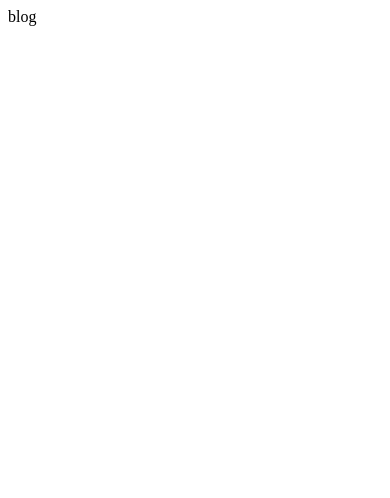
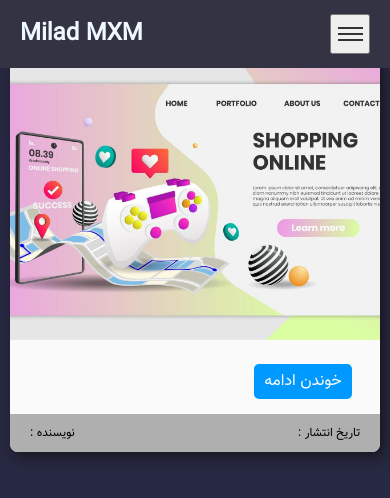
Before and after one commit to miladmxm/rest-weblog, a React (Create React App) app in the folder weblog/: page /contact in a window 390 px wide. Shown: the top 498 px of the page. Built offline with nearby package versions, Linux system fonts and the light colour scheme.

Commit message:
post cart and header

```diff
--- a/weblog/public/css/navbar.css
+++ b/weblog/public/css/navbar.css
@@ -118,7 +118,7 @@ nav ul li a:hover {
 }
 
 @media screen and (max-width: 960px) {
-  .navbar .container nav {
+  .navbar .container #navMenu{
     width: 100%;
     background-color: #334;
     border-radius: 0 0 10px 10px;
@@ -126,7 +126,7 @@ nav ul li a:hover {
     overflow: hidden;
     transition: height 0.4s ease-in-out;
   }
-  .navbar .container nav ul {
+  .navbar .container #navMenu ul {
     display: block;
     border-top: 1px solid #eeeeeea4;
     width: 95%;
@@ -135,14 +135,15 @@ nav ul li a:hover {
     padding-top: 10px;
     box-sizing: border-box;
   }
-  nav.showNav {
+  .navbar .container #navMenu.showNav {
     padding-bottom: 10px;
+    height: 300px;
 
   }
-  .navbar .container nav.showNav ul {
+  .navbar .container #navMenu.showNav ul {
     visibility: visible;
   }
-  .navbar .container nav ul li {
+  .navbar .container #navMenu ul li {
     margin-bottom: 10px;
   }
   .toggle {
--- a/weblog/public/index.html
+++ b/weblog/public/index.html
@@ -1,19 +1,21 @@
 <!DOCTYPE html>
-<html lang="en">
+<html lang="fa">
+
 <head>
   <meta charset="utf-8" />
   <link rel="icon" href="%PUBLIC_URL%/favicon.ico" />
   <meta name="viewport" content="width=device-width, initial-scale=1" />
   <meta name="theme-color" content="#000000" />
-    <meta
-      name="description"
-      content="this weblog created by miladmxm.ir"
-    />
+  <meta name="description" content="this weblog created by miladmxm.ir" />
+  <link rel="stylesheet" href="./css/styles.css">
+  <link rel="stylesheet" href="./css/navbar.css">
+  <link rel="stylesheet" href="./css/font-awesome.min.css">
+  <title>weblog</title>
+</head>
 
-    <title>React App</title>
-  </head>
 <body>
   <noscript>You need to enable JavaScript to run this app.</noscript>
   <div id="root"></div>
 </body>
+
 </html>
--- a/weblog/src/components/layouts/blog/bloglayout.jsx
+++ b/weblog/src/components/layouts/blog/bloglayout.jsx
@@ -1,8 +1,11 @@
-import { React } from "react";
+import React from "react";
+import HeaderBlog from "./common/header";
+import PostCart from "./common/postCart";
 const blog = () => {
     return (
         <div>
-            blog
+            <HeaderBlog />
+            <PostCart />
         </div>
     )
 }
--- a/weblog/src/components/layouts/blog/common/header.jsx
+++ b/weblog/src/components/layouts/blog/common/header.jsx
@@ -1,37 +1,39 @@
-import { React } from "react";
-const headerBlog = () => {
+import React, { useState } from "react";
+import SearchForm from "./search";
+
+
+const HeaderBlog = () => {
+    const [activedToggleBtn, setActivedToggleBtn] = useState(false)
+    const toggleMenu = (e) => {
+        setActivedToggleBtn(!activedToggleBtn)
+    }
     return (
-        <div class="fixed-top">
-            <div class="navbar">
-                <div class="container">
-                    <h2 class="logo"><a class='text-initial' href="/">Milad MXM</a></h2>
-                    <button class="toggle">
+        <div className="fixed-top">
+            <div className="navbar">
+                <div className="container">
+                    <h2 className="logo"><a className='text-initial' href="/">Milad MXM</a></h2>
+                    <button className={activedToggleBtn ? "toggle toggler" : "toggle"} onClick={toggleMenu}>
                         <span></span>
                     </button>
 
-                    <nav id="navMenu">
+                    <nav id="navMenu" className={activedToggleBtn ? "showNav" : ""}>
                         <ul>
-                            <li><a class="active" href="/">خانه</a></li>
+                            <li><a className="active" href="/">خانه</a></li>
 
                             <li><a href="/dashboard">پنل کاربری</a></li>
                             <li><a href="/users/logout">خروج</a></li>
 
                             <li>
-                                <a class="" href="/users/login">ورود</a>
+                                <a className="" href="/users/login">ورود</a>
                             </li>
                             <li>
-                                <a href="/users/register">ثبت نام</a >
+                                <a href="/users/register">ثبت نام</a>
                             </li>
                             <li>
-                                <a class="<%= path == '/contact'? 'active' : ''%>" href="/contact"
-                                >تماس با ما</a
-                                >
+                                <a className="<%= path == '/contact'? 'active' : ''%>" href="/contact">تماس با ما</a>
                             </li>
                             <li>
-                                <form action="/search" method="POST" class="serchbar">
-                                    <input type="serch" name="search" placeholder="جستجو کنید" />
-                                    <button class="serchBtn"><i class="fa fa-search"></i></button>
-                                </form>
+                                <SearchForm />
                             </li>
                         </ul>
                     </nav>
@@ -41,4 +43,4 @@ const headerBlog = () => {
 
     )
 }
-export default headerBlog
+export default HeaderBlog
--- /dev/null
+++ b/weblog/src/components/layouts/blog/common/postCart.jsx
@@ -0,0 +1,26 @@
+import React from "react";
+import {Link} from 'react-router-dom'
+const PostCart = () => {
+    return (
+        <>
+            <div style={{marginTop:"60px"}}></div>
+            <article className="postCart">
+                <img src="./img/1.jpg" alt="" />
+                <div className="main">
+                    <h2> </h2>
+                    <div className="bodyPost minImg">
+
+
+                    </div>
+                    <Link className="readMore" to="/blog/">خوندن ادامه</Link>
+                </div>
+                <footer>
+                    <span>تاریخ انتشار : </span>
+                    <span>نویسنده :</span>
+
+                </footer>
+            </article>
+        </>
+    )
+}
+export default PostCart
--- /dev/null
+++ b/weblog/src/components/layouts/blog/common/search.jsx
@@ -0,0 +1,12 @@
+import React from "react";
+
+const SearchForm = () => {
+    return (
+        <form action="/search" method="POST" className="serchbar">
+            <input type="serch" name="search" placeholder="جستجو کنید" />
+            <button className="serchBtn"><i className="fa fa-search"></i></button>
+        </form>
+    )
+}
+
+export default SearchForm
--- a/weblog/src/components/layouts/dashboard/dashlayout.jsx
+++ b/weblog/src/components/layouts/dashboard/dashlayout.jsx
@@ -1,4 +1,4 @@
-import { React } from "react";
+import React from "react";
 const dashboard = () => {
     return (
         <>
```
Also changed, not shown: weblog/public/img/1.jpg (added). Lines whose indentation alone changed are shown as unchanged.
